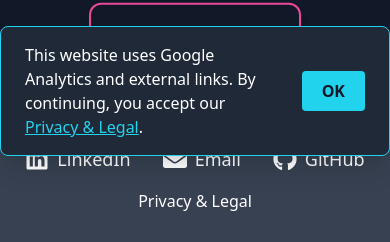
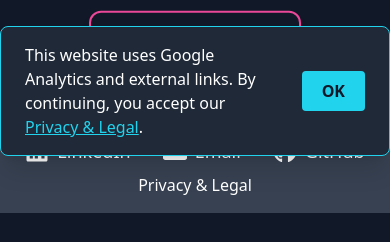
Before and after one commit to Kornetas/portfolio, a React (Vite) app: page / in a window 390 px wide. Shown: the part 664-906 px from the top of the page. After the commit the page ends 877 px from the top, so only its background shows below. Built offline with nearby package versions, Linux system fonts and the light colour scheme.

Commit message:
reduced the size of the footer

```diff
--- a/src/components/Footer.jsx
+++ b/src/components/Footer.jsx
@@ -3,9 +3,9 @@ import { FaLinkedin, FaGithub, FaEnvelope } from "react-icons/fa";
 
 export default function Footer() {
   return (
-    <footer className="bg-gray-700 text-white py-8">
+    <footer className="bg-gray-700 text-white py-4">
       <div className="container mx-auto flex flex-col items-center">
-        <div className="flex gap-8 text-lg mb-4">
+        <div className="flex gap-8 text-lg mb-2">
           {/* LinkedIn profile */}
           <a
             href="https://www.linkedin.com/in/arkadiusz-rak-807272306/"
--- a/src/pages/Home.jsx
+++ b/src/pages/Home.jsx
@@ -21,7 +21,7 @@ export default function Home() {
       />
 
       <div className="overflow-hidden w-full">
-        <section className="hero-section relative w-full flex flex-col-reverse md:flex-row mt-10">
+        <section className="hero-section relative w-full flex flex-col-reverse md:flex-row mt-20">
           {/* Animated desktop avatar section, only visible on larger screens */}
           <StaggeredList
             from="bottom"
@@ -34,7 +34,7 @@ export default function Home() {
           </StaggeredList>
 
           {/* Main hero text and controls (mobile and desktop) */}
-          <div className="hero-text w-full md:w-2/4 flex flex-col justify-center items-center md:items-start px-4 sm:px-10 md:pl-20 z-10 pb-12 md:pb-0 pt-8 md:pt-0">
+          <div className="hero-text w-full md:w-2/4 flex flex-col justify-center items-center md:items-start px-4 sm:px-10 md:pl-20 z-10 pb-12 md:pb-0 md:pt-0">
             <StaggeredList
               from="bottom"
               stagger={0.3}
```
